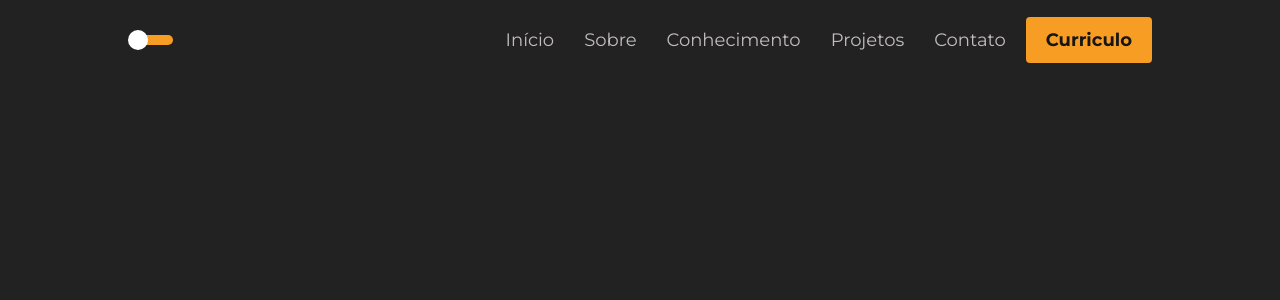
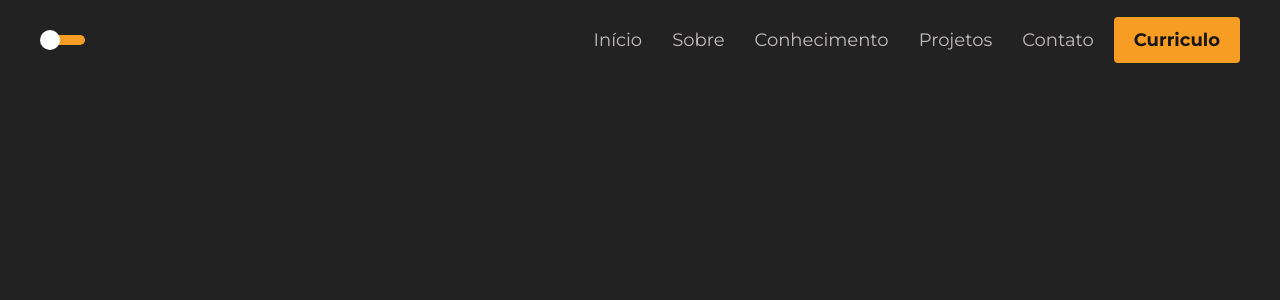
Before and after one commit to EduardooPV/portfolio, a Next.js app: page / in a window 1280 px wide. Shown: the top 300 px of the page. Built offline with nearby package versions, Linux system fonts and the light colour scheme.

Commit message:
Styles: fix max-width

```diff
--- a/src/components/Navbar/styles.ts
+++ b/src/components/Navbar/styles.ts
@@ -4,9 +4,6 @@ import f from '../../styles/typography.json'
 
 export const Container = styled.header`
   height: 60px;
-
-  padding: 0 5%;
-
 
   background: ${c.neutral500};
   color: ${c.neutral200};
@@ -17,10 +14,11 @@ export const Container = styled.header`
 `
 
 export const Content = styled.div`
-  max-width: 1024px;
+  max-width: 1240px;
   height: 100%;
 
   margin: 0 auto;
+  padding: 0 20px;
 
   display: flex;
   align-items: center;
```
